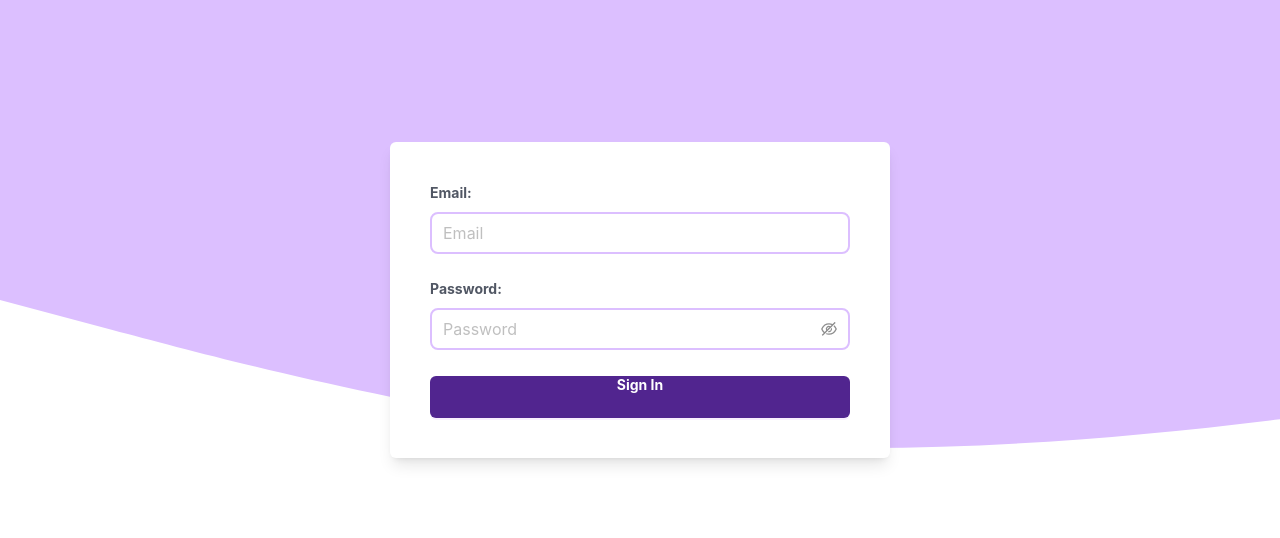
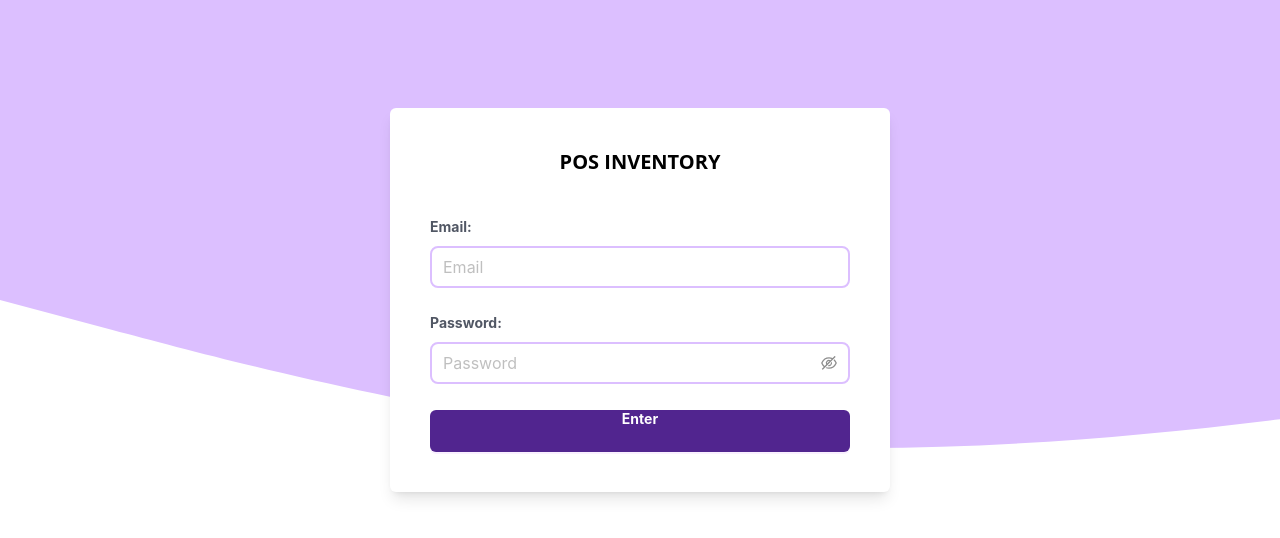
Before and after one commit to salehshakib/pos-test, a React (Vite) app: page /login in a window 1280 px wide. Shown: the top 538 px of the page. Built offline with nearby package versions, Linux system fonts and the light colour scheme.

Commit message:
custom button added

```diff
--- /dev/null
+++ b/src/components/Shared/Button/CustomButton.jsx
@@ -0,0 +1,16 @@
+import { Button } from "antd";
+
+const CustomButton = ({ isLoading, btnContent }) => {
+  return (
+    <Button
+      htmlType="submit"
+      loading={isLoading}
+      className="font-bold w-full pt-2 pb-8 bg-secondary hover:bg-posPurple"
+      type="primary"
+    >
+      {btnContent}
+    </Button>
+  );
+};
+
+export default CustomButton;
--- a/src/pages/Login/Login.jsx
+++ b/src/pages/Login/Login.jsx
@@ -1,16 +1,14 @@
 import { zodResolver } from "@hookform/resolvers/zod";
-import { Button } from "antd";
 import { useDispatch } from "react-redux";
 import { useNavigate } from "react-router-dom";
 import { toast } from "sonner";
+import CustomButton from "../../components/Shared/Button/CustomButton";
 import CustomForm from "../../components/Shared/Form/CustomForm";
 import CustomInput from "../../components/Shared/Form/CustomInput";
 import { useLoginMutation } from "../../redux/services/auth/authApi";
 import { setUser } from "../../redux/services/auth/authSlice";
 import { verifyToken } from "../../utilities/lib/verifyToken";
 import { loginValidationSchema } from "../../utilities/validationSchemas/loginValidation.schema";
-
-// const loginBg = import("../../assets/images/blob.svg");
 
 const Login = () => {
   const dispatch = useDispatch();
@@ -40,9 +38,9 @@ const Login = () => {
     <div className="h-screen">
       <div className="flex justify-center items-center h-[600px] bg-wave bg-no-repeat  bg-cover">
         <div className="lg:w-[500px] md:w-[400px] p-10 bg-white rounded-md shadow-lg space-y-10">
-          {/* <div className="text-center font-bold text-xl border-b-2 pb-2 border-gray-500">
-            Sign In to POS Inventory
-          </div> */}
+          <div className="text-center font-bold text-xl  border-gray-500">
+            POS INVENTORY
+          </div>
           <CustomForm
             onSubmit={onSubmit}
             resolver={zodResolver(loginValidationSchema)}
@@ -62,14 +60,15 @@ const Login = () => {
               required={true}
               placeholder={"Password"}
             />
-            <Button
+            {/* <Button
               htmlType="submit"
               loading={isLoading}
               className="font-bold w-full pt-2 pb-8 bg-secondary"
               type="primary"
             >
-              Sign In
-            </Button>
+              Enter
+            </Button> */}
+            <CustomButton isLoading={isLoading} btnContent={"Enter"} />
           </CustomForm>
         </div>
       </div>
```
